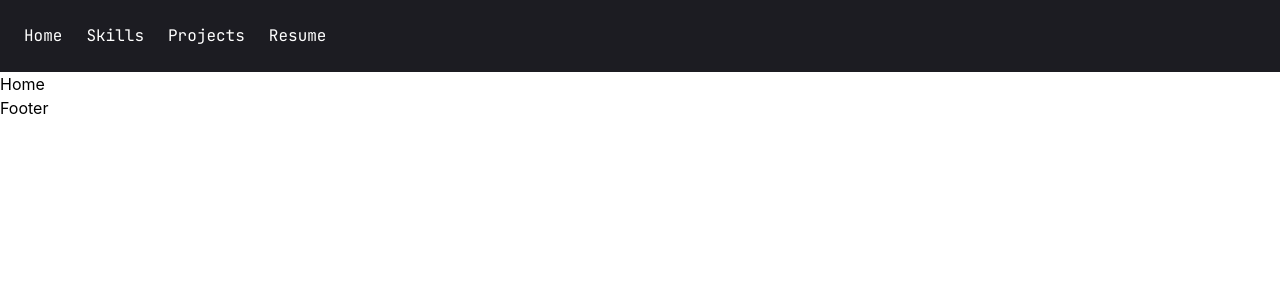
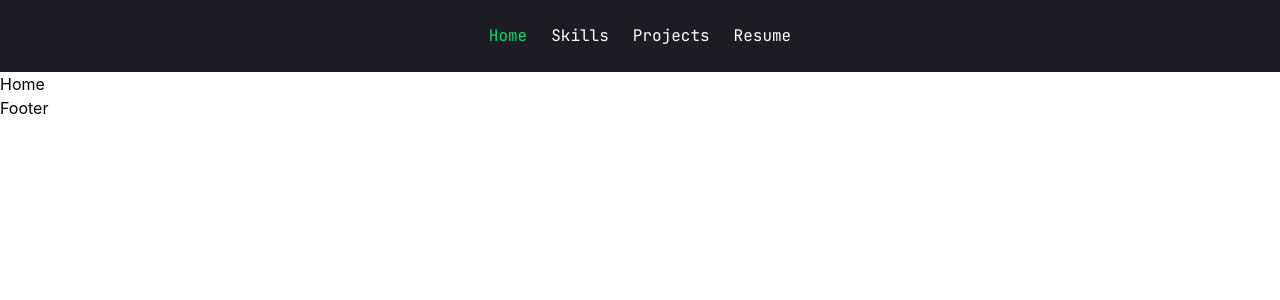
Before and after one commit to Vinit-Rabadiya/Portfolio, a React (Vite) app in the folder personalPortfolio/: page / in a window 1280 px wide. Shown: the top 300 px of the page. Built offline with nearby package versions, Linux system fonts and the light colour scheme.

Commit message:
made changes to header

```diff
--- a/personalPortfolio/src/components/Header/Header.css
+++ b/personalPortfolio/src/components/Header/Header.css
@@ -1,3 +1,5 @@
 header {
   font-family: var(--font);
+
+  /* justify-content: center; */
 }
--- a/personalPortfolio/src/components/Header/Header.jsx
+++ b/personalPortfolio/src/components/Header/Header.jsx
@@ -1,10 +1,45 @@
-import React from "react";
+import React, { useState, useEffect } from "react";
 import { NavLink, useNavigate, useLocation } from "react-router-dom";
 import "./Header.css";
+
+// Reusable menu link component
+function MenuLink({ to, label, onClick, isAnchor, activeSection }) {
+  if (isAnchor) {
+    // In-page anchor link
+    return (
+      <a
+        href={to}
+        onClick={(e) => {
+          e.preventDefault();
+          const section = document.querySelector(to);
+          if (section) {
+            section.scrollIntoView({ behavior: "smooth" });
+          }
+          if (onClick) onClick();
+        }}
+        className={activeSection === to ? "text-green-400" : "text-white"}
+      >
+        {label}
+      </a>
+    );
+  }
+
+  // Route link
+  return (
+    <NavLink
+      to={to}
+      onClick={onClick}
+      className={({ isActive }) => (isActive ? "text-green-400" : "text-white")}
+    >
+      {label}
+    </NavLink>
+  );
+}
 
 function Header() {
   const navigate = useNavigate();
   const location = useLocation();
+  const [activeSection, setActiveSection] = useState("#home");
 
   const handleHomeClick = () => {
     if (location.pathname === "/") {
@@ -14,25 +49,46 @@ function Header() {
     }
   };
 
+  // Scroll detection for in-page sections (only on homepage)
+  useEffect(() => {
+    const handleScroll = () => {
+      if (location.pathname !== "/") {
+        setActiveSection(null); // Clear anchor highlight on other routes
+        return;
+      }
+
+      const skills = document.querySelector("#skills");
+      const projects = document.querySelector("#projects");
+      const scrollY = window.scrollY;
+
+      if (projects && scrollY >= projects.offsetTop - 100)
+        setActiveSection("#projects");
+      else if (skills && scrollY >= skills.offsetTop - 100)
+        setActiveSection("#skills");
+      else setActiveSection("#home");
+    };
+
+    window.addEventListener("scroll", handleScroll);
+    handleScroll(); // run once on mount
+    return () => window.removeEventListener("scroll", handleScroll);
+  }, [location.pathname]);
+
+  const links = [
+    { to: "#home", label: "Home", onClick: handleHomeClick, isAnchor: true },
+    { to: "#skills", label: "Skills", isAnchor: true },
+    { to: "#projects", label: "Projects", isAnchor: true },
+    { to: "/resume", label: "Resume" }, // Route link
+  ];
+
   return (
-    <header className="bg-[var(--bg-color)] text-white p-6 flex justify-between items-center">
+    <header className="bg-[var(--bg-color)] p-6 flex justify-center">
       <nav>
         <ul className="flex gap-6 items-center">
-          <li>
-            <a onClick={handleHomeClick} href="#home">
-              Home
-            </a>
-          </li>
-          <li>
-            <a href="#skills">Skills</a>
-          </li>
-          <li>
-            <a href="#projects">Projects</a>
-          </li>
-
-          <li>
-            <NavLink to="resume">Resume</NavLink>
-          </li>
+          {links.map((link) => (
+            <li key={link.to}>
+              <MenuLink {...link} activeSection={activeSection} />
+            </li>
+          ))}
         </ul>
       </nav>
     </header>
```
